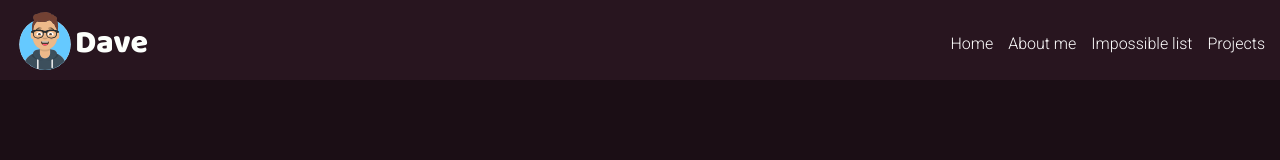
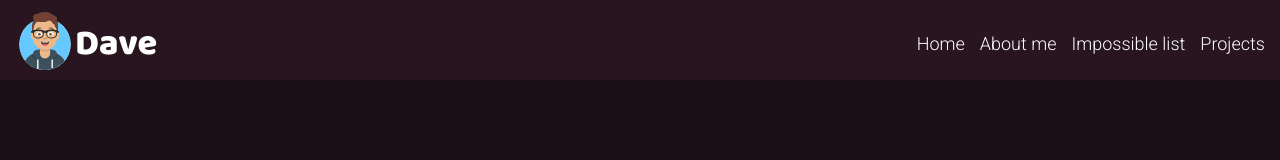
Before and after one commit to xDAVEx-ch/my-portfolio, a Gatsby site: page / in a window 1280 px wide. Built offline with nearby package versions, Linux system fonts and the light colour scheme; Gatsby itself is replaced by a stand-in of ours.

Commit message:
refactor(main styles): Increase entire font-size to 18px

```diff
--- a/src/sass/main.styles.scss
+++ b/src/sass/main.styles.scss
@@ -14,6 +14,7 @@ $color-yellow: #FFFF40; //Accent
 //Update some Bulma's variables
 $link: $color-grey-dark;
 $body-background-color: $color-purple-dark;
+$body-size: 18px;
 $text: $color-grey-light;
 $success: $color-yellow;
 $primary: $color-purple-light;
```
